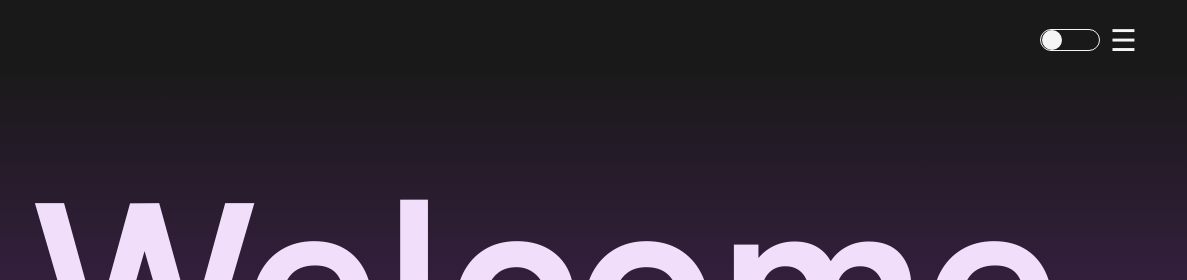
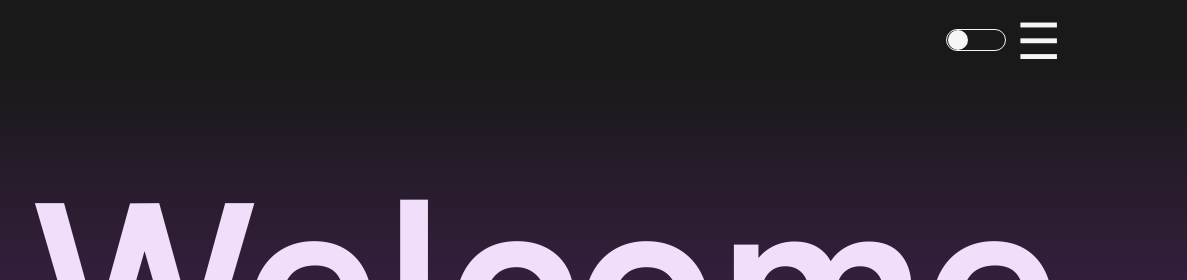
Before and after one commit to MANGUET-Zak/Portfolio, a plain HTML site: page index.html in a window 1280 px wide. Shown: the top 280 px of the page, 93-1280 px from the left. Drawn offline with nearby package versions, Linux system fonts and the light colour scheme; files that its build step writes are made by us from their sources.

Commit message:
modif lien url

```diff
--- a/index.html
+++ b/index.html
@@ -237,7 +237,7 @@
                 <h3 class="projet__sous-titre">MANGUET librairy</h3>
                 <p class="projet__content">Website HTML/CSS/JS</p>
                 <p class="projet__content">A website where I place many component that can be use by many people.</p>
-                <a href="https://sedatif66.github.io/Library-manguet/" class="btn projet__btn">view</a>
+                <a href="https://manguet-zak.github.io/Library-manguet/" class="btn projet__btn">view</a>
             </div>
         </div>
 
--- a/scss/_header.scss
+++ b/scss/_header.scss
@@ -59,12 +59,12 @@
     }
 
     &__button {
-        font-size: 3rem;
+        font-size: 5rem;
         height: inherit;
         display: flex;
         align-items: center;
         padding: 1rem;
-        margin-right: 2.4rem;
+        margin-right: 10rem;
 
         &::before {
             content: '☰';
```
